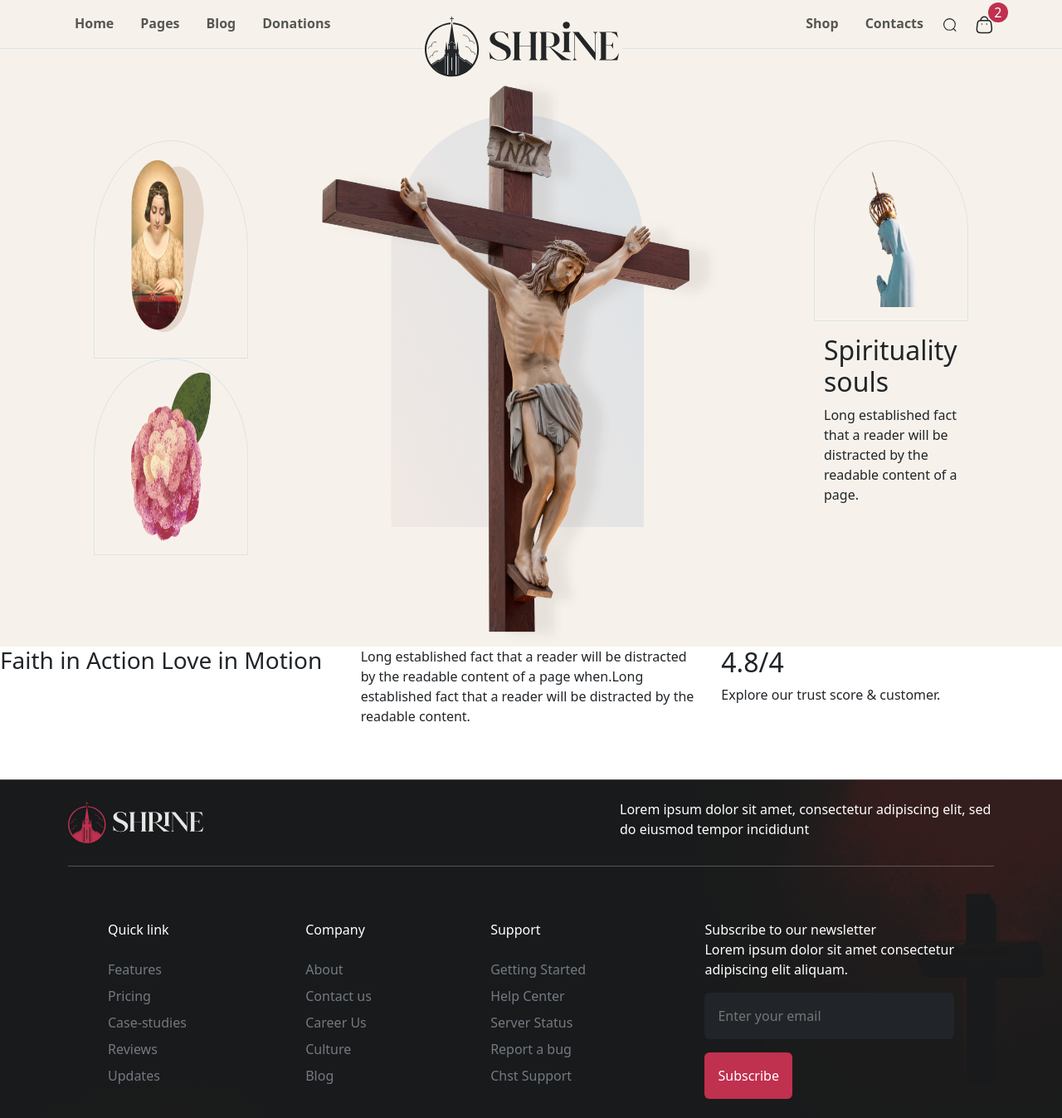
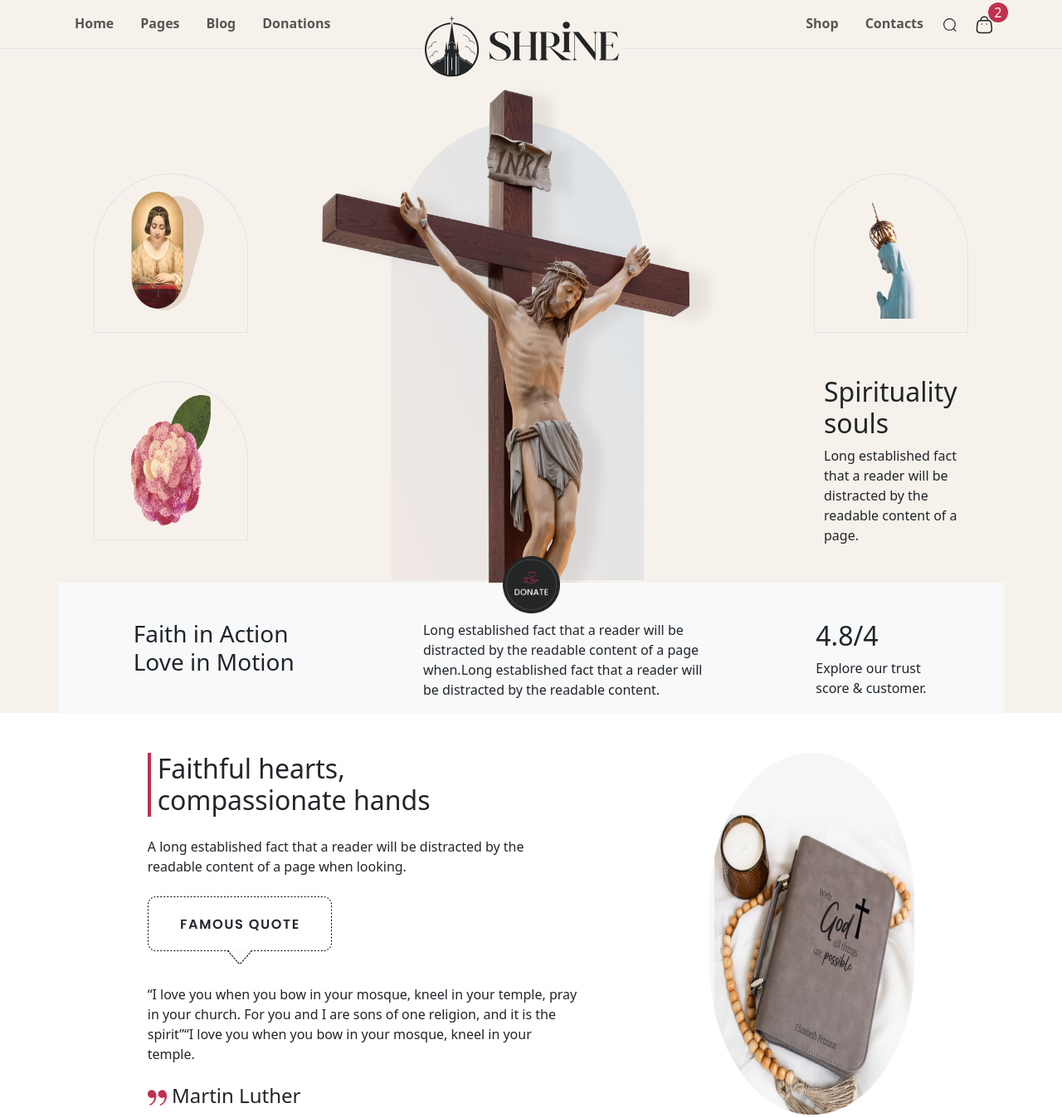
Before and after one commit to Keshav-016/ShrineFullstack, a plain HTML site: page index.html in a window 1280 px wide. Shown: the top 1347 px of the page at 83% size. Drawn offline with nearby package versions, Linux system fonts and the light colour scheme.

Commit message:
feat:added faithful hearts section

```diff
--- a/index.html
+++ b/index.html
@@ -15,10 +15,10 @@
 
     <!-- hero section -->
 
-    <section>
+    <section class="position-relative z-0">
         <div class="heroSection">
             <div class="row container m-auto">
-                <div class="col-2 row m-auto p-0 box">
+                <div class="col-8 col-md-4 col-lg-2 row m-auto p-0 box">
                     <div class="col-12 heroSmallImage border">
                         <img src="./images/hero/ensegiseLife.png" alt="energiseLife">
                     </div>
@@ -27,11 +27,11 @@
                     </div>
                 </div>
 
-                <div class="col-6 jesusImage m-auto">
+                <div class="col-8 col-md-4 col-lg-6 jesusImage m-auto">
                     <img src="./images/hero/jesus.png" alt="jesus">
                 </div>
 
-                <div class="col-2 row m-0 box p-0 gap-3 m-auto">
+                <div class="col-8 col-md-4 col-lg-2 row m-0 box p-0 gap-3 m-auto">
                     <div class="col-12 heroSmallImage border">
                         <img src="./images/hero/viewStory.png" alt="viewStory">
                     </div>
@@ -42,15 +42,54 @@
                 </div>
             </div>
         </div>
-        <div class="row faithMotion">
-            <h3 class="col-4"><span>Faith </span>in Action Love in Motion</h3>
-            <p class="col-4">Long established fact that a reader will be distracted by the readable content of a page when.Long
-                established fact that a reader will be distracted by the readable content.</p>
-            <div class="col-4">
-                <h2>4.8/4</h2>
-                <p>Explore our trust score & customer.</p>
+        <div class="faithMotion container-lg row m-auto bg-light">
+            <div class="donateImage accordion mb-2 col-3 col-sm-2 col-lg-1 mx-auto "><img src="./images/hero/donate.png"
+                    alt="donate" class="w-100 h-100"></div>
+            <div class="row col-12 m-0">
+                <h3 class="col-12 col-md-4 mx-auto heroTitle"><span>Faith </span>in Action Love in Motion</h3>
+                <p class="col-12 col-md-4 mx-auto">Long established fact that a reader will be distracted by the
+                    readable content of a
+                    page when.Long
+                    established fact that a reader will be distracted by the readable content.</p>
+                <div class="col-12 col-md-4 mx-auto heroRating">
+                    <h2>4.8/4</h2>
+                    <p>Explore our trust score & customer.</p>
+                </div>
             </div>
         </div>
+    </section>
+
+    <!-- lord section -->
+    <section>
+
+    </section>
+
+    <!-- faithful hearts -->
+
+    <section class="container my-5">
+        <div class="row m-0 px-md-3">
+            <div class="col-12 col-md-6 mx-auto order-2 order-md-1">
+                <h2 class="faithfulHeading ps-2 mt-4 mt-md-0">
+                    Faithful hearts, compassionate hands
+                </h2>
+                <p class="my-4">A long established fact that a reader will be distracted by the readable content of a page when
+                    looking.</p>
+                <div><img src="./images/faithfulHearts/famousQuote.png" alt="quote"></div>
+                <p class="my-4">“I love you when you bow in your mosque, kneel in your temple, pray in your church. For you and I are
+                    sons of one religion, and it is the spirit”“I love you when you bow in your mosque, kneel in your
+                    temple.</p>
+                <h4><img src="./images/faithfulHearts/quote.png" alt="quote"> Martin Luther</h4>
+            </div>
+            <div class="col-8 col-md-5 col-lg-3 mx-auto order-1 order-md-2">
+                <img src="./images/faithfulHearts/bible.png" alt="bible" class="w-100 h-100 ">
+            </div>
+        </div>
+    </section>
+
+<!-- unleash potential section -->
+
+    <section>
+
     </section>
 
     <section class="footer pb-3 mt-5"> </section>
--- a/reusableComponent/navbar.js
+++ b/reusableComponent/navbar.js
@@ -1,6 +1,6 @@
 function navbarContent() {
     return `
-<nav class="navbar navbar-expand-lg border-bottom">
+<nav class="navbar navbar-expand-lg border-bottom z-3">
     <div class="container">
         <a class="navbar-brand d-flex align-items-center d-block d-lg-none" href="#">
             <img src="images/logo/shrine-black.svg" alt="logo" width="150px" class="logo"/>
--- a/style.scss
+++ b/style.scss
@@ -5,17 +5,16 @@ $arrow-bg-color: #c0304f;
 * {
   padding: 0;
   margin: 0;
-  box-sizing: border-box;
+  box-sizing: border-box !important;
 }
 
-
-.box{
+.box {
   height: 500px;
 }
 // nav section start
 
-.navbarSection{
-  background-color: #F6F2EB;
+.navbarSection {
+  background-color: #f6f2eb;
 }
 
 .itemCount {
@@ -53,40 +52,43 @@ $arrow-bg-color: #c0304f;
   left: 40vw;
 }
 
-.logo{
-  background-color: #F6F2EB;
+.logo {
+  background-color: #f6f2eb;
 }
-
 
 // hero section
 
-.heroSection{
-  background-color: #F6F2EB;
+.heroSection {
+  background-color: #f6f2eb;
 }
 
-.jesusImage{
-  height: 45rem;
+.jesusImage {
 
-  img{
+  img {
     width: 100%;
     height: 100%;
   }
 }
 
-.heroSmallImage{
+.heroSmallImage {
   border-radius: 50% 50% 0 0;
-  img{
+  height: 12rem;
+  img {
     padding: 1rem 2rem;
     width: 100%;
     height: 100%;
   }
 }
 
-.faithMotion{
-  // bottom: 0rem;
-  background-color: #ffff;
+.donateImage {
+  margin-top: -2rem !important;
 }
 
+// faithful hearts
+.faithfulHeading{
+  border-left: solid 0.3rem #C0304F ;
+  max-width: 24rem;
+}
 
 // footer section start
 
@@ -106,3 +108,27 @@ $arrow-bg-color: #c0304f;
     color: $content-color;
   }
 }
+
+@media (min-width: 992px) {
+
+  // hero section
+
+  .jesusImage{
+    height: 50rem;
+  }
+
+  .faithMotion {
+    transform: translateX(-50%);
+    position: absolute;
+    left: 50vw;
+    bottom: 0;
+  }
+
+  .heroTitle{
+    max-width: 15rem !important;
+  }
+
+  .heroRating{
+    max-width: 10rem !important;
+  }
+}
```
Also changed, not shown: images/faithfulHearts/quote.png (added), style.css, 1 other file.
